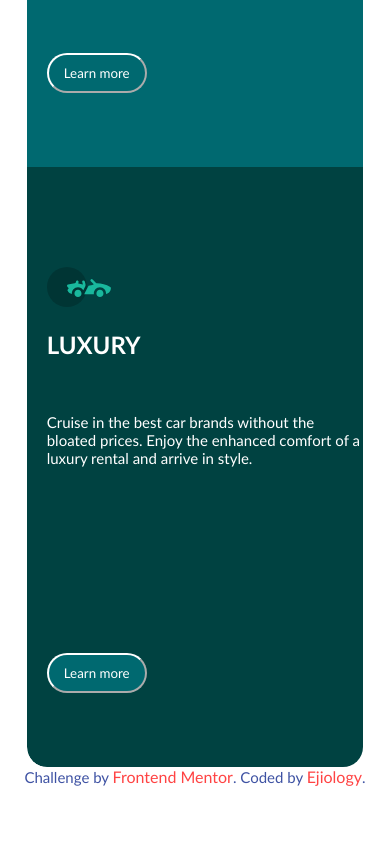
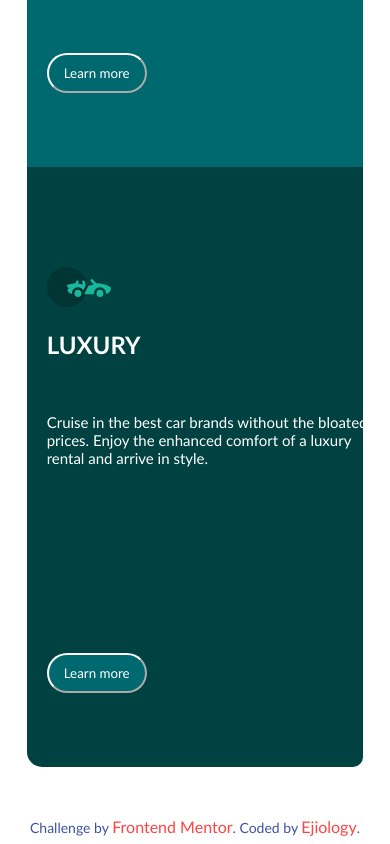
Before and after one commit to EJIOLOGY/Eji, a plain HTML site: page index.htm in a window 390 px wide. Shown: the part 1041-1885 px from the top of the page. Before the commit the page ends 1835 px from the top, so only its background shows below. Drawn offline with Linux system fonts and the light colour scheme.

Commit message:
Update style.css

```diff
--- a/style.css
+++ b/style.css
@@ -103,7 +103,7 @@ a:active {
 }
 
 .attribution {
-    font-size: 15px;
+    font-size: 14px;
     text-align: center;
     color: hsl(228, 45%, 44%);
 }
@@ -117,34 +117,39 @@ a:active {
         box-sizing: content-box;
         display: block;
         border: 0.1px light #333;
-        border-radius: 20px;
-        margin-top:50px
+        border-radius: 10px;
         margin-bottom: 50px;
     }
     .container-1 {
         background-color: hsl(31, 77%, 52%);
-        width: 20em;
+        width: 21em;
         height: 25em;
         padding: 100px 20px;
         text-align: left;
         border: 0.1px light #333;
-        border-top-left-radius: 20px;
-        border-top-right-radius: 20px;
+        border-top-left-radius: 15px;
+        border-top-right-radius: 15px;
     }
     .container-2 {
         background-color: hsl(184, 100%, 22%);
-        width: 20em;
+        width: 21em;
         height: 25em;
         padding: 100px 20px;
         text-align: left;
     }
     .container-3 {
         background-color: hsl(179, 100%, 13%);
-        width: 20em;
+        width: 21em;
         height: 25em;
         padding: 100px 20px;
         text-align: left;
-        border-bottom-left-radius: 20px;
-        border-bottom-right-radius: 20px;
+        border-bottom-left-radius: 15px;
+        border-bottom-right-radius: 15px;
+    }
+    .attribution {
+        font-size: 14px;
+        text-align: center;
+        color: hsl(228, 45%, 44%);
+        margin-top: 20px;
     }
 }
```
